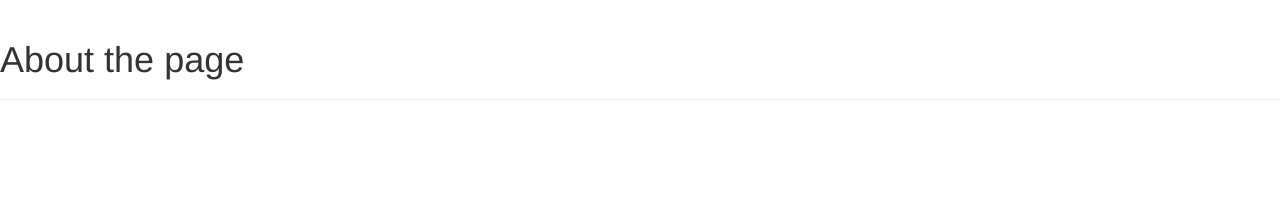
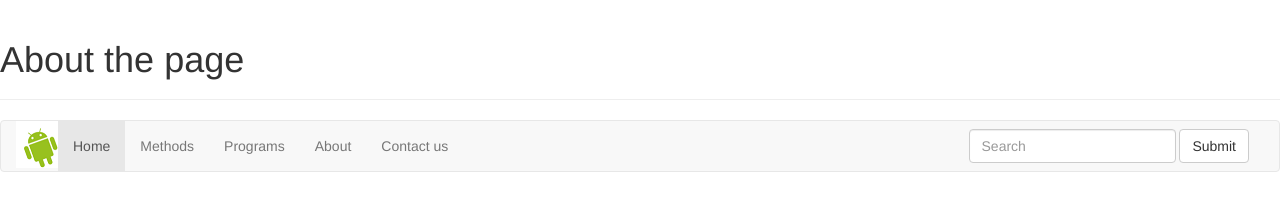
Before and after one commit to Mohamed-Yahya-cs/Syrian-Technology.github.io, a plain HTML site: page About.html in a window 1280 px wide. Drawn offline with nearby package versions, Linux system fonts and the light colour scheme.

Commit message:
added the nav bar to the all pages

```diff
--- a/About.html
+++ b/About.html
@@ -23,6 +23,47 @@
     </div>
 
 
+  <nav class="navbar navbar-default">
+  <div class="container-fluid">
+
+    <div class="navbar-header">
+
+
+      <button type="button" class="navbar-toggle collapsed" data-toggle="collapse" data-target="#bs-example-navbar-collapse-1" aria-expanded="false">
+
+        <span class="sr-only"></span>
+
+        <span class="icon-bar"></span>
+        <span class="icon-bar"></span>
+        <span class="icon-bar"></span>
+      </button>
+
+      <a class="pull-left" href="https://mohamed-yahya-cs.github.io/Syrian-Technology.github.io/"><img src="logo.png"></a>
+    </div>
+
+    <div class="collapse navbar-collapse" id="bs-example-navbar-collapse-1">
+      <ul class="nav navbar-nav">
+
+        <li class="active"><a href="#">Home <span class="sr-only">(current)</span></a></li>
+        <li><a href="Methods.html">Methods</a></li>
+        <li><a href="programs.html">Programs</a></li>
+        <li><a href="About.html">About</a></li>
+        <li><a href="contact-us.html">Contact us</a></li>
+
+
+      </ul>
+      <form class="navbar-form navbar-right" role="search">
+        <div class="form-group">
+          <input type="text" class="form-control" placeholder="Search">
+        </div>
+        <button type="submit" class="btn btn-default">Submit</button>
+      </form>
+    </div>
+  </div>
+</nav>
+
+<br>
+
 
 
 
```
Also changed, not shown: Methods.html (+39 -0 lines), contact-us.html (+39 -0 lines), programs.html (+43 -0 lines).
